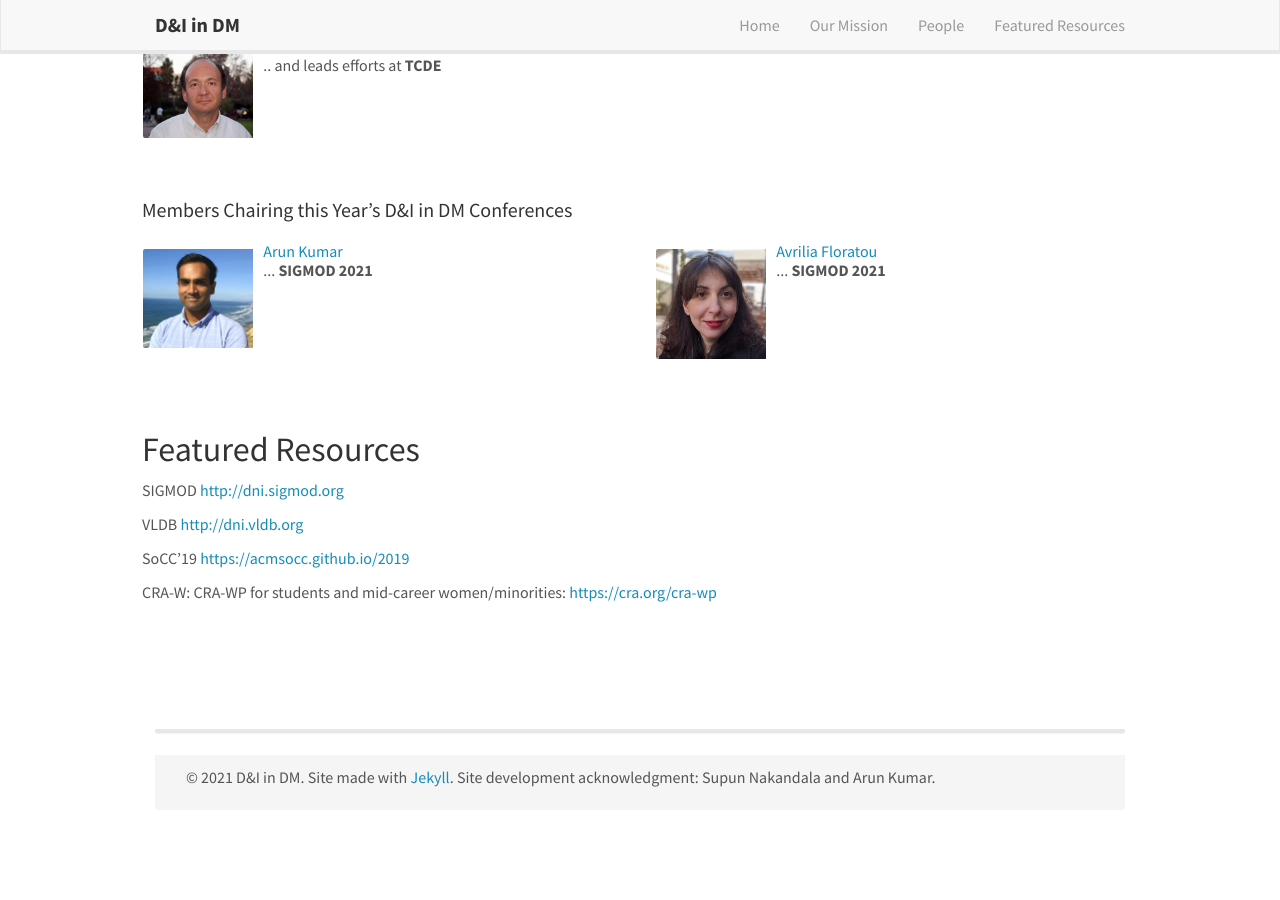
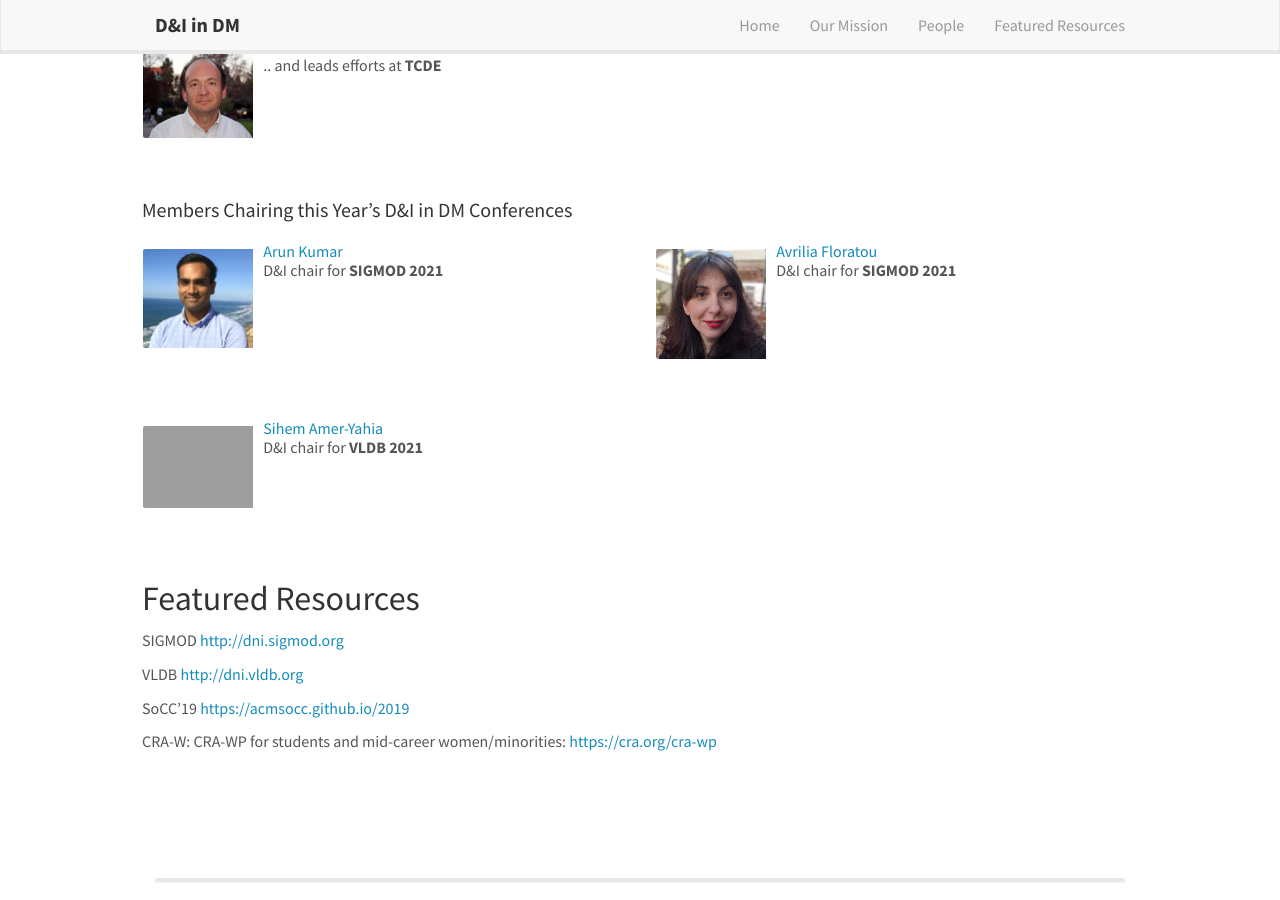
Before and after one commit to zmeihui/dbdni.github.io, a Jekyll site: the page built from index.md, in a window 1280 px wide and 900 px high, scrolled down 1020 px. Built offline with Jekyll 4.4.1, drawn with Linux system fonts in a browser that asks for light colours; nearby versions of some CDN libraries; comment, search, counter and statistics services are not loaded; before the commit the page ends 1830 px from its top, so only the background shows below that.

Commit message:
Update conf_organizers.yml

```diff
--- a/_data/conf_organizers.yml
+++ b/_data/conf_organizers.yml
@@ -1,8 +1,12 @@
 - name: Arun Kumar
   photo: arun.jpg
   web: http://cseweb.ucsd.edu/~arunkk/
-  info: "... <b>SIGMOD 2021</b>"
+  info: "D&I chair for <b>SIGMOD 2021</b>"
 - name: Avrilia Floratou
   photo: avrilia.jpg
   web: https://www.microsoft.com/en-us/research/people/avflor/
-  info: "... <b>SIGMOD 2021</b>"
+  info: "D&I chair for <b>SIGMOD 2021</b>"
+- name: Sihem Amer-Yahia
+  photo: sihem.jpg
+  web: http://lig-membres.imag.fr/amery/
+  info: "D&I chair for <b>VLDB 2021</b>"
```
